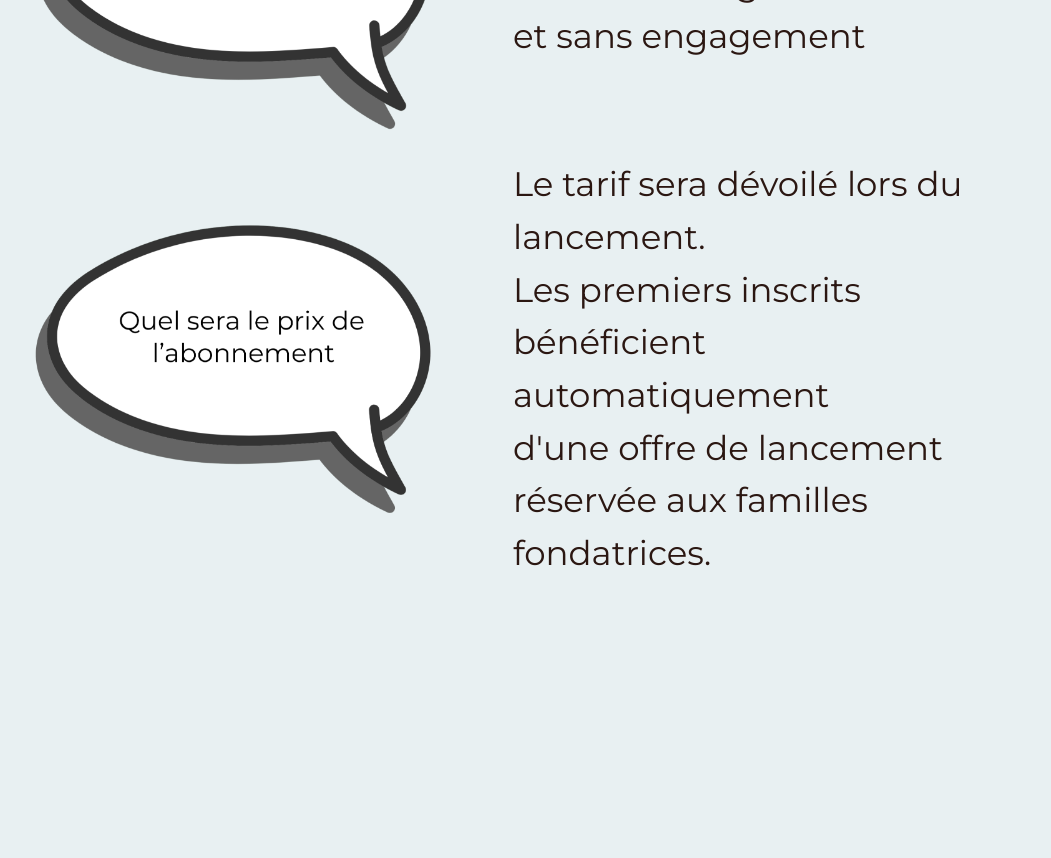
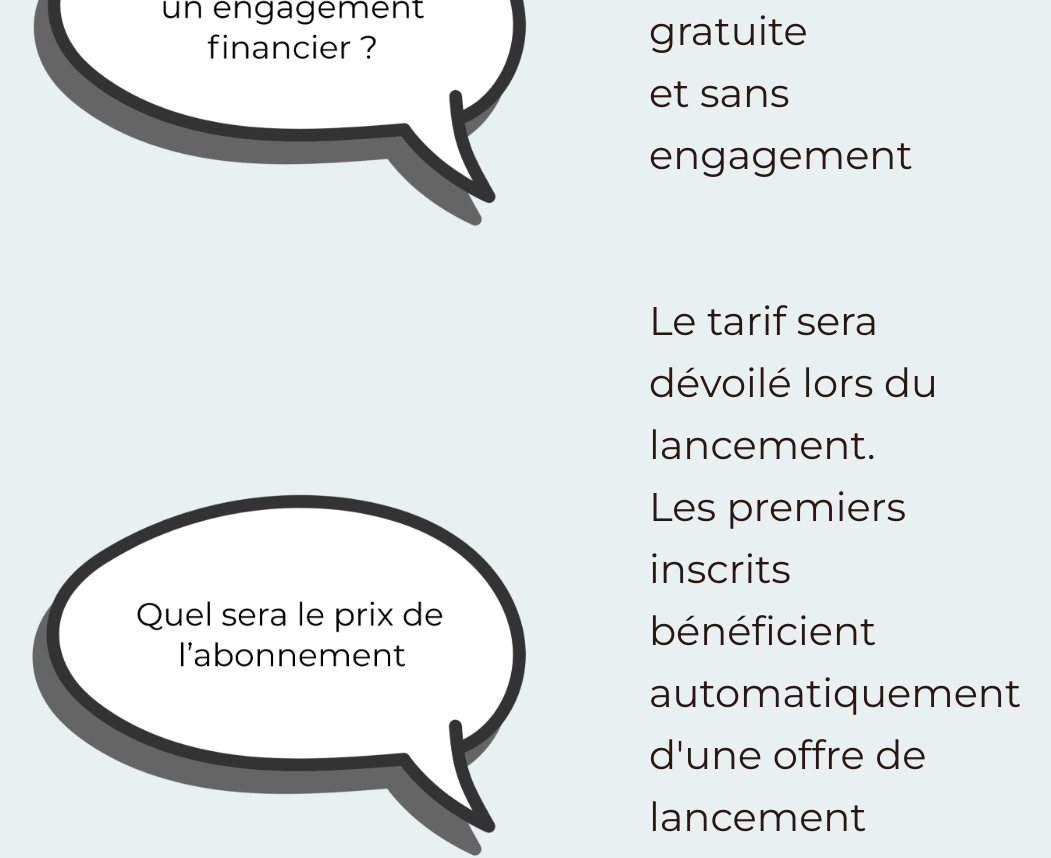
Before and after one commit to SniOpy/funooni, a React (Vite) app in the folder apps/tadara-landing/: page / in a window 1280 px wide. Shown: the part 7120-7978 px from the top of the page, without its empty margins (147-1198 px from the left). Before the commit the page ends 7808 px from the top, so only its background shows below. Built offline with nearby package versions, Linux system fonts and the light colour scheme.

Commit message:
♻️ Change values by design system instead of px values

```diff
--- a/apps/tadara-landing/src/sections/questions/Questions.jsx
+++ b/apps/tadara-landing/src/sections/questions/Questions.jsx
@@ -11,12 +11,12 @@ function Questions() {
 
       <QuestiosContentStyled>
         <QuestiosItemStyled>
-            <img src="/images/questions/engagement-financier.png" alt="image engagement financier" width={400}/>
+            <img src="/images/questions/engagement-financier.png" alt="image engagement financier" width={500}/>
             <h2>Non l'inscription est entièrement gratuite <br/>et sans engagement</h2>
         </QuestiosItemStyled>
         <QuestiosItemStyled>
-            <img src="/images/questions/abonnement.png" alt="image prix abonnement" width={400}/>
-            <h2>Le tarif sera dévoilé lors du lancement.<br />Les premiers inscrits bénéficient automatiquement <br/>d'une offre de lancement réservée aux familles fondatrices.</h2>
+            <img src="/images/questions/abonnement.png" alt="image prix abonnement" width={500}/>
+            <h2>Le tarif sera dévoilé lors du lancement.<br />Les premiers inscrits bénéficient automatiquement <br/>d'une offre de lancement réservée aux familles fondatrices</h2>
         </QuestiosItemStyled>
       </QuestiosContentStyled>
     </QuestionsSectionStyled>
@@ -41,16 +41,18 @@ const QuestionsTitleStyled = styled.div`
     margin: 0;
     `
 const QuestiosContentStyled = styled.div`
-  padding-left : 100px;
+  padding-left : ${spacing[24]};
  `
 const QuestiosItemStyled = styled.div`
   display: flex;
   align-items: center;
-  gap: ${spacing[10]};
+  gap: ${spacing[20]};
+
 
     h2 {
-      padding: 0 40px;
-      font-size: 34px;
+      padding: 5px ${spacing[10]};
+      margin-bottom: 60px;
+      font-size: ${tadaraTheme.typography.sizes['3xl']};
       font-weight: ${tadaraTheme.typography.weights.regular};
       color: ${tadaraTheme.colors.text.primary};
       font-family: ${tadaraTheme.typography.fonts.body};
```
